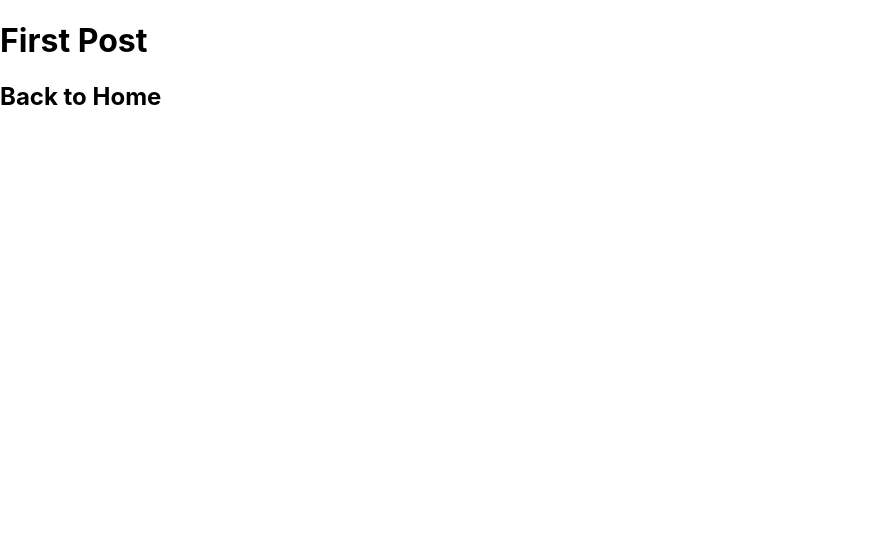
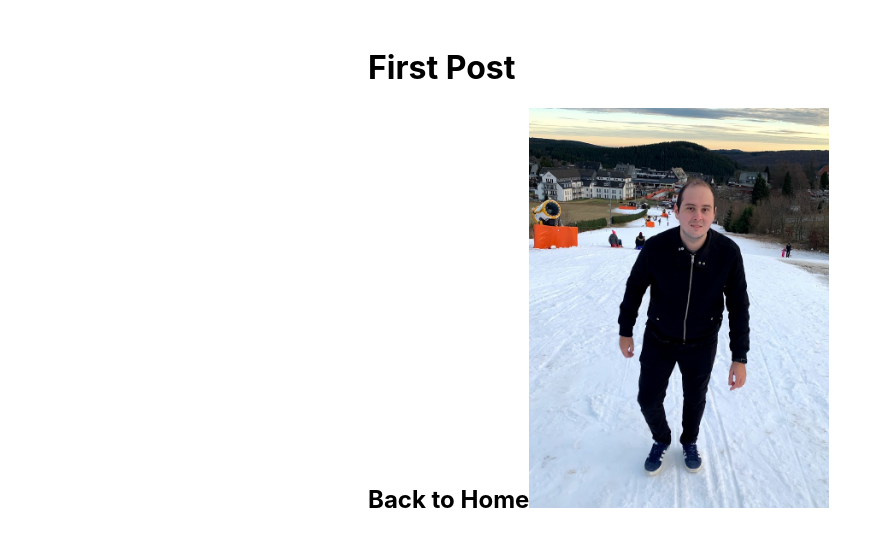
Before and after one commit to luizfelper/luizfelper.github.io, a Next.js app in the folder portfolio/: page /posts/first-post in a window 1280 px wide. Shown: the top 546 px of the page, without its empty margins (0-891 px from the left). Built offline with nearby package versions, Linux system fonts and the light colour scheme.

Commit message:
Estilização e criação dos components de layout

```diff
--- /dev/null
+++ b/portfolio/components/layout.js
@@ -0,0 +1,5 @@
+import styles from './layout.module.css'
+
+export default function Layout({ children }){
+    return <div className={styles.container}>{children}</div>
+}
--- /dev/null
+++ b/portfolio/components/layout.module.css
@@ -0,0 +1,5 @@
+.container {
+    max-width: 36rem;
+    padding: 0 1rem;
+    margin: 3rem auto 6rem;
+}
--- a/portfolio/pages/posts/first-post.js
+++ b/portfolio/pages/posts/first-post.js
@@ -1,15 +1,31 @@
 import Link from 'next/link';
+import Head from 'next/head';
+import Image from 'next/image';
+import Layout from '../../components/layout'
 
 
 export default function FirstPost() {
     return (
         <>
+            <Layout>
+                <Head>
+                    <title>Blog</title>
+                </Head>
                 <h1>First Post</h1>
                 <h2>
                     <Link href="/">
                         <a>Back to Home</a>
                     </Link>
+
+                    <Image
+                        src="/images/perfil.jpg"
+                        width={300}
+                        height={400}
+                        alt="Meu perfil"
+                    />
+
                 </h2>
+            </Layout>
         </>
     )
 }
```
Also changed, not shown: portfolio/public/images/perfil.jpg (added), portfolio/public/vercel.svg (deleted). Lines whose indentation alone changed are shown as unchanged.
